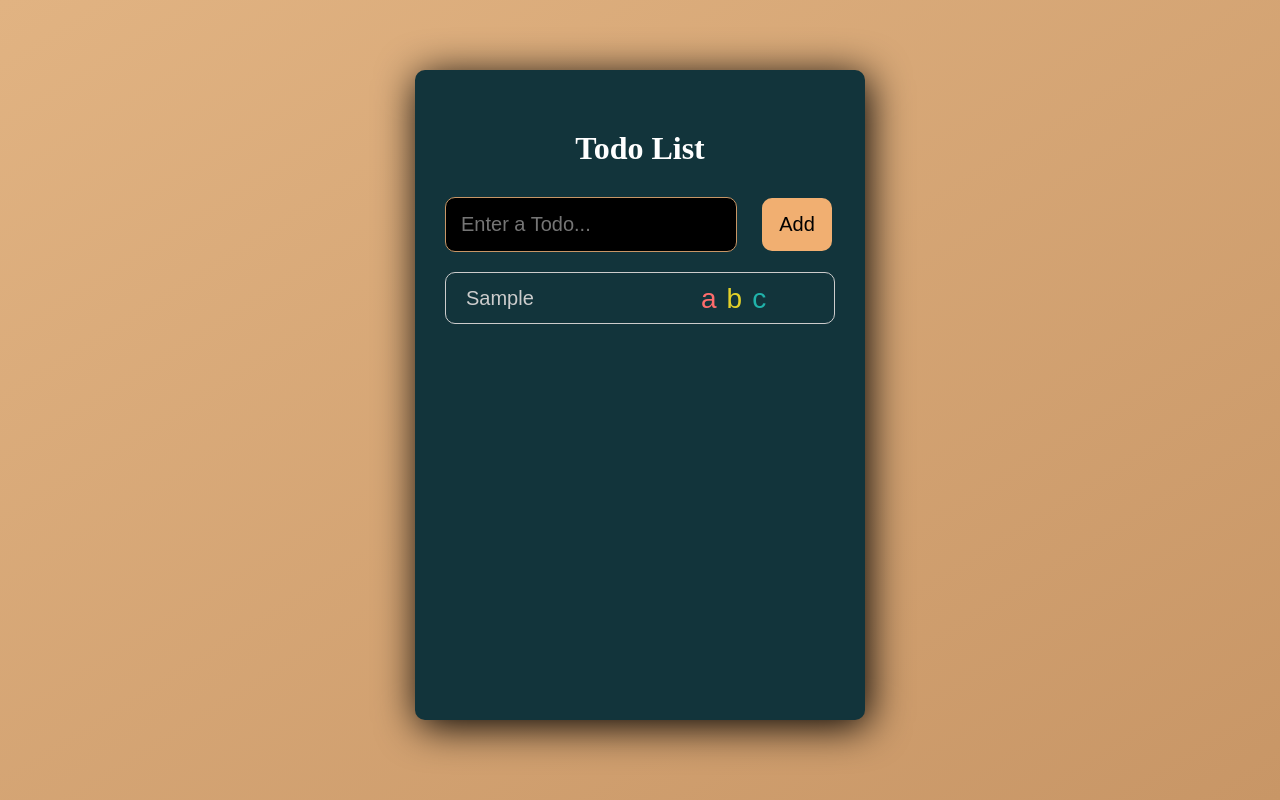
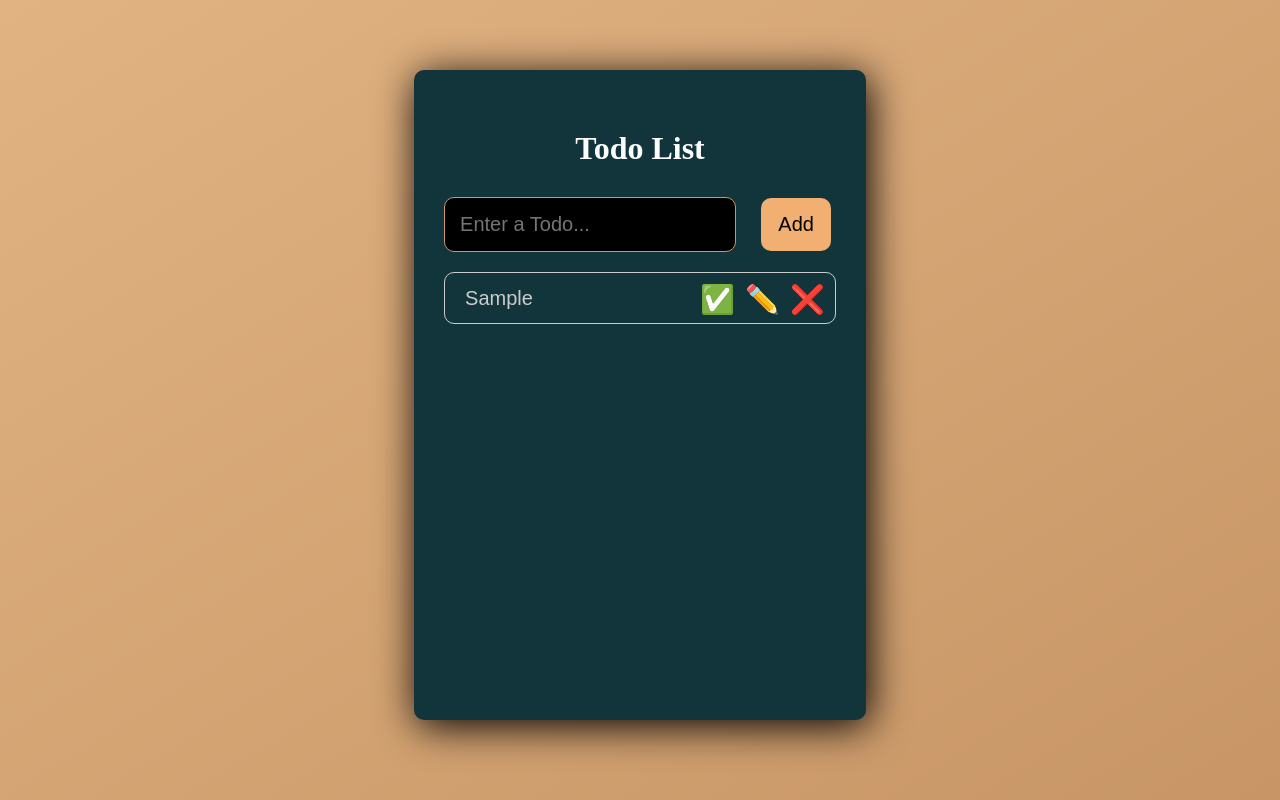
Before and after one commit to gogo147/Todo-List, a React (Create React App) app: page / in a window 1280 px wide. Both pictures are taken after typing "Sample" into the empty fields and a click on the button "Add". Built offline with nearby package versions, Linux system fonts and the light colour scheme.

Commit message:
added icons

```diff
--- a/src/components/TodosList.js
+++ b/src/components/TodosList.js
@@ -32,13 +32,13 @@ const TodosList = ({ todos, setTodos, setEditTodo }) => {
                 />
                 <div>
                     <button className='button-complete task-button' onClick={() => handleComplete(todo)}>
-                        a
+                        ✅
                     </button>
                     <button className='button-edit task-button' onClick={() => handleEdit(todo)}>
-                        b
+                        ✏️
                     </button>
                     <button className='button-delete task-button' onClick={() => handleDelete(todo)}>
-                        c
+                        ❌
                     </button>
                 </div>
             </li>
```
